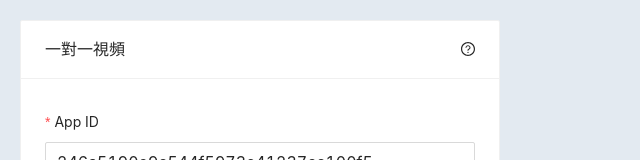
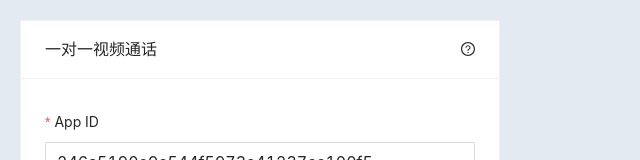
Before and after one commit to summerchen0101/Agora-Video-Call, a React app: page / in a window 1280 px wide. Shown: the top 160 px of the page, without its empty margins (0-640 px from the left). Built offline with nearby package versions, Linux system fonts and the light colour scheme; what agora-rtc-sdk, agoran-awe would draw is missing.

Commit message:
changed title name

```diff
--- a/src/components/App.tsx
+++ b/src/components/App.tsx
@@ -28,7 +28,7 @@ const App: React.FC = () => {
   return (
     <div style={{ display: 'flex' }}>
       <div style={{ width: 480, margin: 20 }}>
-        <CardWrapper title="一對一視頻" extra={<QuestionCircleOutlined />}>
+        <CardWrapper title="一对一视频通话" extra={<QuestionCircleOutlined />}>
           <BasicFrom />
         </CardWrapper>
         <Collapse>
```
